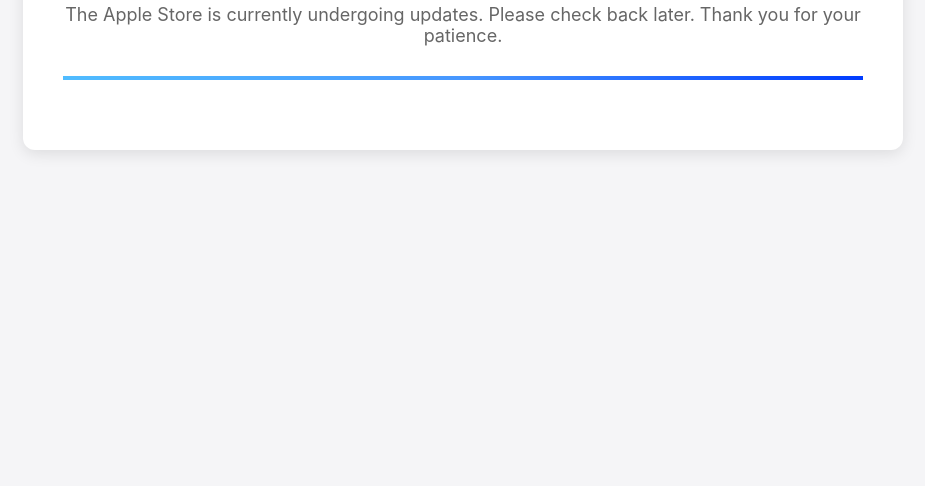
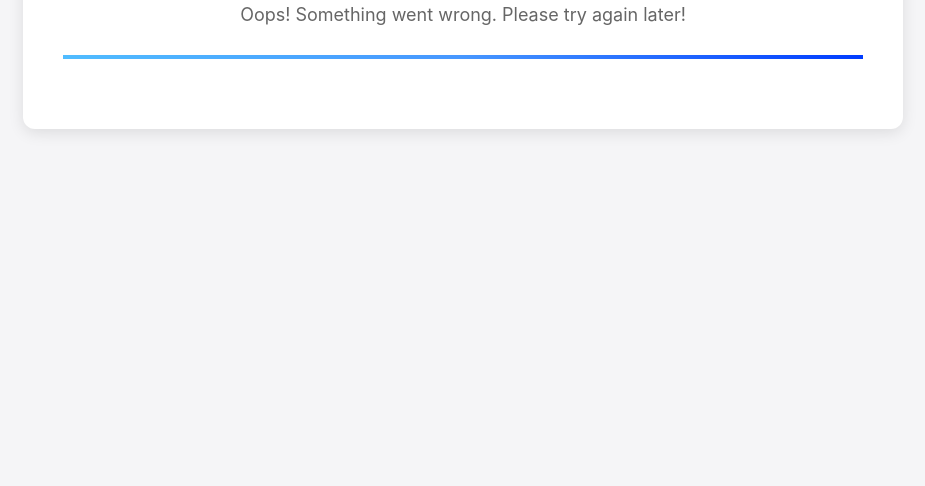
Before and after one commit to d1249684/d1249684.github.io, a plain HTML site: page index.html in a window 1280 px wide. Shown: the part 314-800 px from the top of the page, without its empty margins (177-1102 px from the left). Drawn offline with Linux system fonts and the light colour scheme.

Commit message:
網頁當機設計22 調整內容排版

```diff
--- a/index.html
+++ b/index.html
@@ -53,7 +53,7 @@
   <div class="decorative-border"></div>
   <img src="https://upload.wikimedia.org/wikipedia/commons/f/fa/Apple_logo_black.svg" class="apple-logo" alt="Apple Logo">
   <h1>We'll Be Back Soon</h1>
-  <p>The Apple Store is currently undergoing updates. Please check back later. Thank you for your patience.</p>
+  <p>Oops! Something went wrong. Please try again later!</p>
   <!-- Oops! message removed -->
   <div class="decorative-border"></div>
 </div>
```
